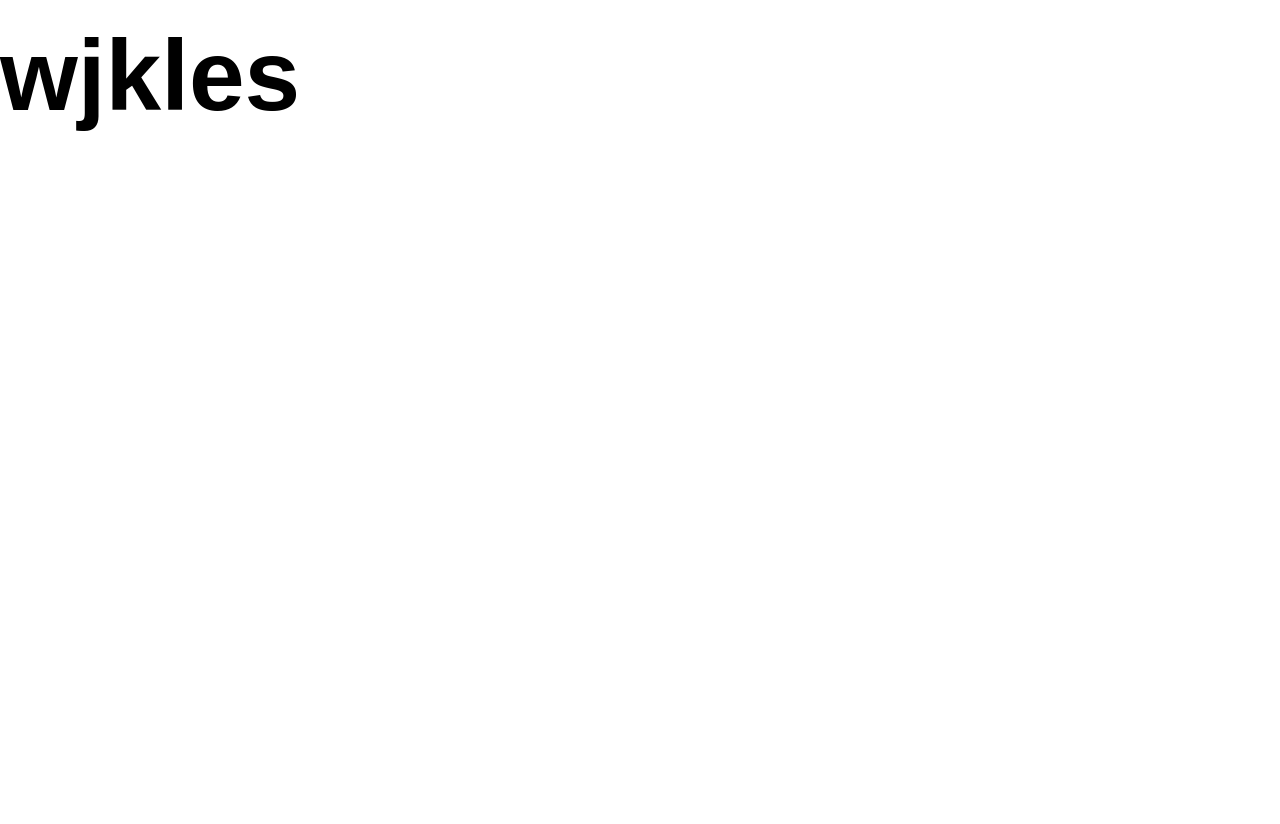
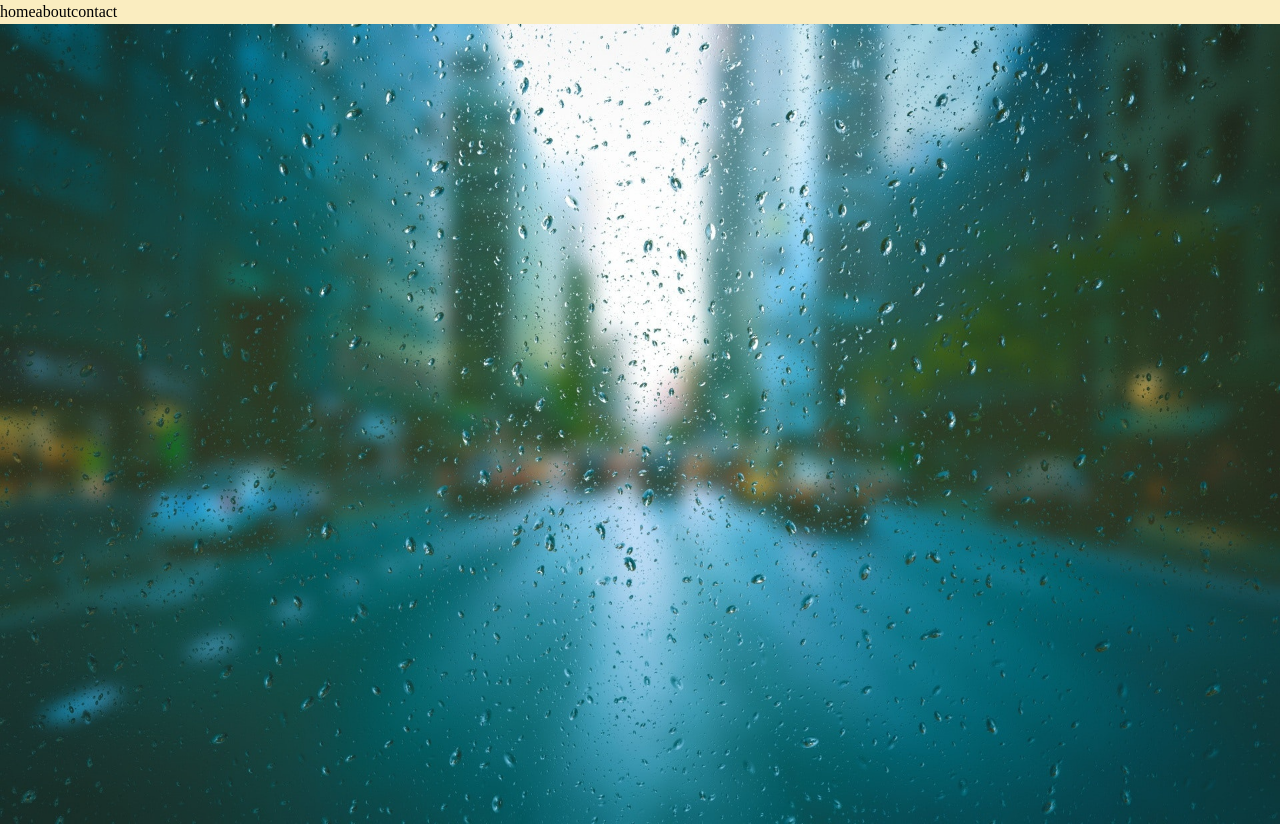
Before and after one commit to aivolution-gta/website, a Next.js app: page / in a window 1280 px wide. Before the commit the page ends 800 px from the top, so only its background shows below. Built offline with nearby package versions, Linux system fonts and the light colour scheme.

Commit message:
add imports to layout

```diff
--- a/components/layout.tsx
+++ b/components/layout.tsx
@@ -1,12 +1,37 @@
 import { ReactNode } from "react";
-import { m } from "framer-motion";
+import { m, useScroll, useTransform } from "framer-motion";
+import Head from "next/head";
+import Navbar from '@/components/navbar';
+import Image from 'next/image';
+import { useRouter } from "next/router";
+import backgroundImage from "../public/background-images/pexels-pixabay-531880.jpg"
 
 
 
 export default function Layout ({ children }: { children: ReactNode }) {
+    const title = "AiVolution";
+    const description = "An AI conference near you!";
+
     return (
-        <m.div>
-            {children}
-        </m.div>
+        <div>
+            <Head>
+                <title>{title}</title>
+                <meta name="description" content={description} />
+            </Head>
+            <Navbar />
+            <m.div
+                className="absolute -z-"
+            >
+                <Image
+                    src={backgroundImage}
+                    alt="image"
+
+                />
+            </m.div>
+            <m.div>
+                {children}
+            </m.div>
+        </div>
+
     )
 }
--- /dev/null
+++ b/components/navbar.tsx
@@ -0,0 +1,36 @@
+import Link from "next/link";
+import Logo from "../public/aivolution-logo.png";
+
+const links = [
+    {
+        name: "home",
+        link: "/",
+        id: "0",
+    },
+    {
+        name: "about",
+        link: "/about",
+        id: "1",
+    },
+    {
+        name: "contact",
+        link: "/contact",
+        id: "2",
+    },
+];
+
+export default function Navbar () {
+    return (
+        <div>
+            {links.map(({ name, link, id }) =>
+                <Link
+                    key={name}
+                    href={link}
+                    className=""
+                >
+                    {name}
+                </Link>
+            )}
+        </div>
+    );
+}
--- a/pages/_app.tsx
+++ b/pages/_app.tsx
@@ -1,4 +1,4 @@
-import "../public/global.css";
+import "../styles/global.css";
 import { AppProps } from "next/app";
 import { useRouter } from "next/router";
 import Layout from "@/components/layout";
--- a/pages/index.tsx
+++ b/pages/index.tsx
@@ -1,5 +1,5 @@
 export default function Home () {
     return (
-        <h1>wjkles</h1>
+        <h1 className="flex justify-center place-center">AiVolution</h1>
     )
 }
--- a/public/global.css
+++ b/styles/global.css
@@ -3,7 +3,11 @@
 @tailwind utilities;
 
 * {
-    font-family: 'Poppins', sans-serif;
+    font-family: 'Poppins';
+}
+
+html {
+    background-color: #FAEDC0;
 }
 
 h1 {
```
Also changed, not shown: public/aivolution-logo.png (added), public/background-images/pexels-pixabay-531880.jpg (added).
